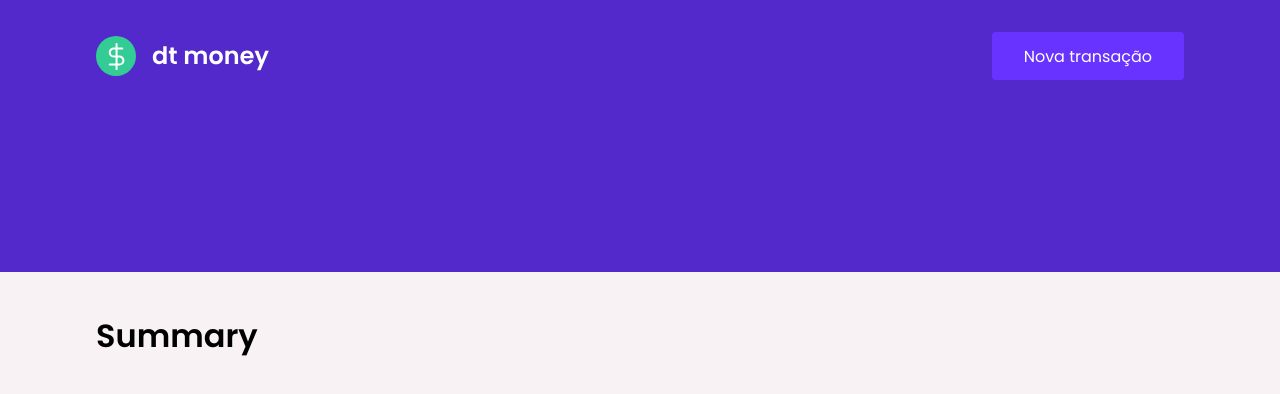
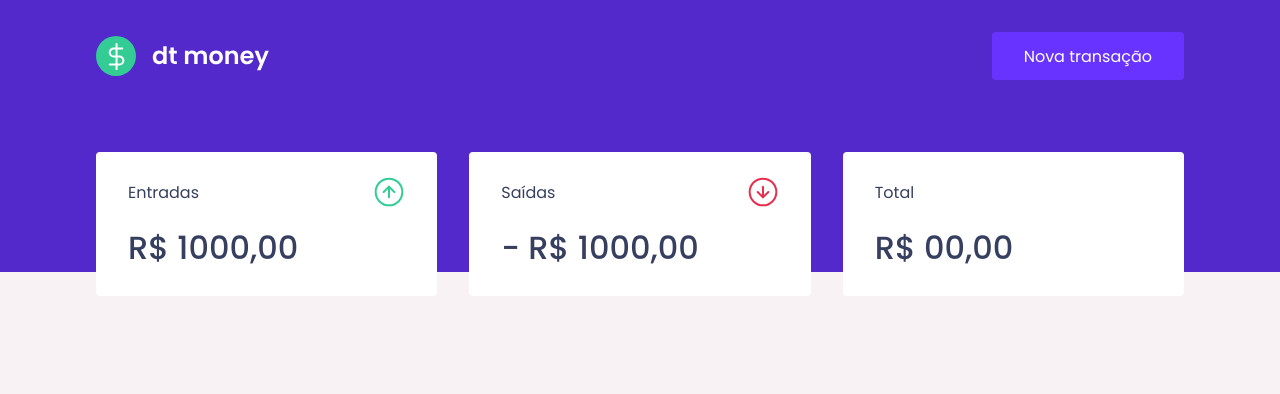
Before and after one commit to vtrpza/02-react-money-app, a React (Create React App) app: page / in a window 1280 px wide. Shown: the top 394 px of the page. Built offline with nearby package versions, Linux system fonts and the light colour scheme.

Commit message:
summary style components

```diff
--- a/public/index.html
+++ b/public/index.html
@@ -8,7 +8,7 @@
     <title>DT Money App</title>
     <link rel="preconnect" href="https://fonts.gstatic.com" crossorigin />
     <link
-      href="https://fonts.googleapis.com/css2?family=Heebo:wght@400;500&family=Poppins:wght@400;600&display=swap"
+      href="https://fonts.googleapis.com/css2?family=Poppins:wght@400;500;600&display=swap"
       rel="stylesheet"
     />
   </head>
--- a/src/components/Summary/index.tsx
+++ b/src/components/Summary/index.tsx
@@ -1,5 +1,34 @@
+import { Container } from "./styles";
+import IncomeImg from "../../assets/income.svg";
+import OutcomeImg from "../../assets/outcome.svg";
+import TotalImg from "../../assets/total.svg";
+
 function Summary() {
-  return <h1>Summary</h1>;
+  return (
+    <Container>
+      <div>
+        <header>
+          <p>Entradas</p>
+          <img src={IncomeImg} alt="Entradas" />
+        </header>
+        <strong>R$ 1000,00</strong>
+      </div>
+      <div>
+        <header>
+          <p>Saídas</p>
+          <img src={OutcomeImg} alt="Saídas" />
+        </header>
+        <strong>- R$ 1000,00</strong>
+      </div>
+      <div>
+        <header>
+          <p>Total</p>
+          <img src={TotalImg} alt="Total" />
+        </header>
+        <strong>R$ 00,00</strong>
+      </div>
+    </Container>
+  );
 }
 
 export default Summary;
--- a/src/components/Summary/styles.ts
+++ b/src/components/Summary/styles.ts
@@ -1,3 +1,29 @@
 import styled from "styled-components";
 
-export const Container = styled.div``;
+export const Container = styled.div`
+  display: grid;
+  grid-template-columns: repeat(3, 1fr);
+  gap: 2rem;
+  margin-top: -10rem;
+
+  div {
+    background: var(--shape);
+    padding: 1.5rem 2rem;
+    border-radius: 0.25rem;
+    color: var(--text-title);
+  }
+
+  header {
+    display: flex;
+    align-items: center;
+    justify-content: space-between;
+  }
+
+  strong {
+    display: block;
+    margin-top: 1rem;
+    font-size: 2rem;
+    font-weight: 500;
+    line-height: 3rem;
+  }
+`;
--- a/src/styles/global.ts
+++ b/src/styles/global.ts
@@ -4,6 +4,7 @@
     :root {
         --red: #E24E4D;
         --blue: #5429cc;
+        --green: #33cc95;
 
         --blue-light: #6933ff;
 
```
